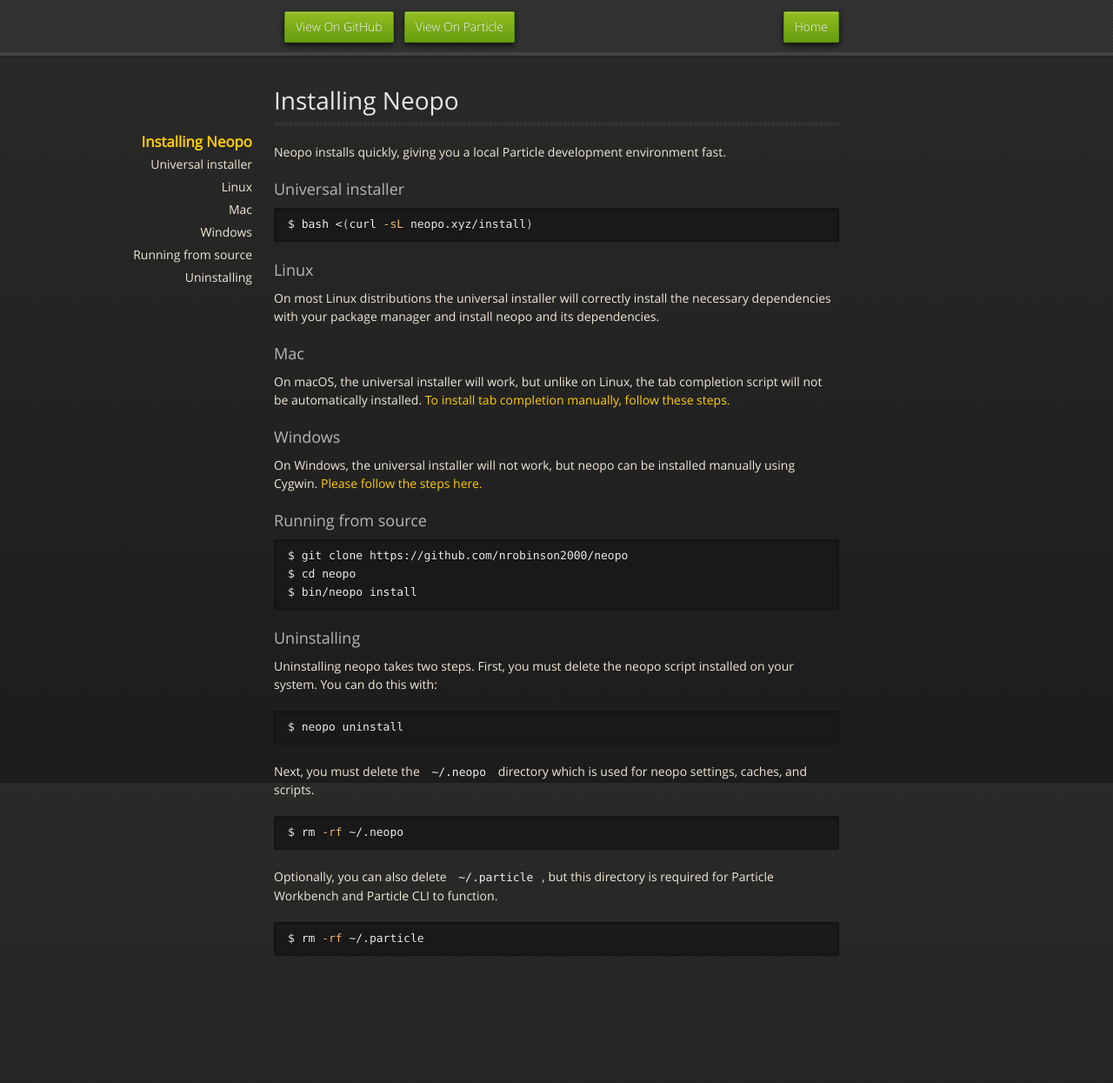
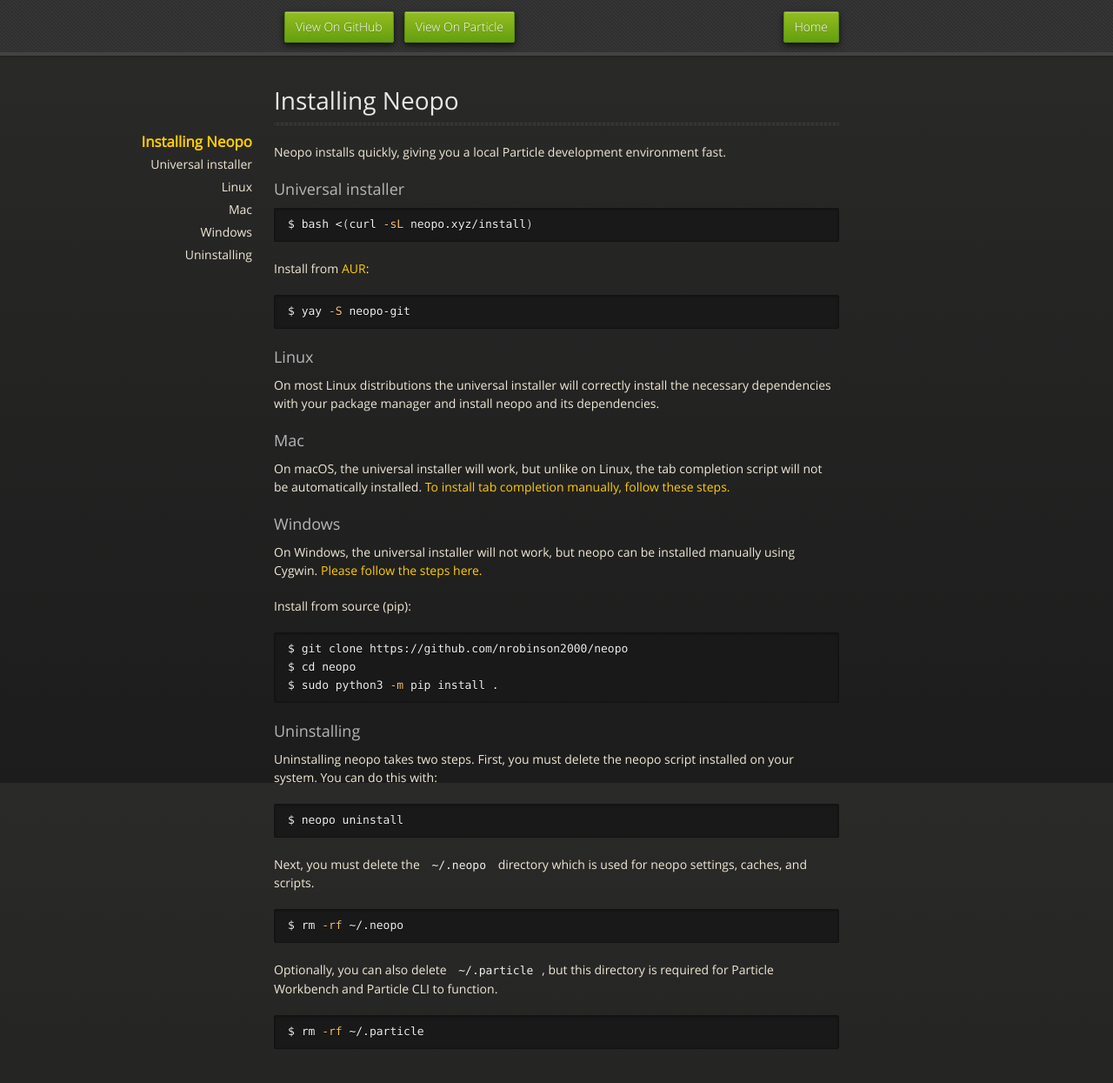
Before and after one commit to nrobinson2000/neopo.xyz, a Jekyll site: the page built from tutorials/install.md, in a window 1280 px wide and 1316 px high. Shown: the top 1245 px of the window at 87% size. Built offline with Jekyll 4.4.1, drawn with Linux system fonts in a browser that asks for light colours.

Commit message:
update docs at 13:53 of 2020-11-11

````diff
--- a/tutorials/install.md
+++ b/tutorials/install.md
@@ -9,6 +9,12 @@
 
 ```bash
 $ bash <(curl -sL neopo.xyz/install)
+```
+
+Install from [AUR](https://aur.archlinux.org/packages/neopo-git/):
+
+```bash
+$ yay -S neopo-git
 ```
 
 ### Linux
@@ -23,12 +29,12 @@
 
 On Windows, the universal installer will not work, but neopo can be installed manually using Cygwin. [Please follow the steps here.](windows.html)
 
-### Running from source
+Install from source (pip):
 
 ```bash
 $ git clone https://github.com/nrobinson2000/neopo
 $ cd neopo
-$ bin/neopo install
+$ sudo python3 -m pip install .
 ```
 
 ### Uninstalling
````
Also changed, not shown: index.md (+9 -3 lines).
